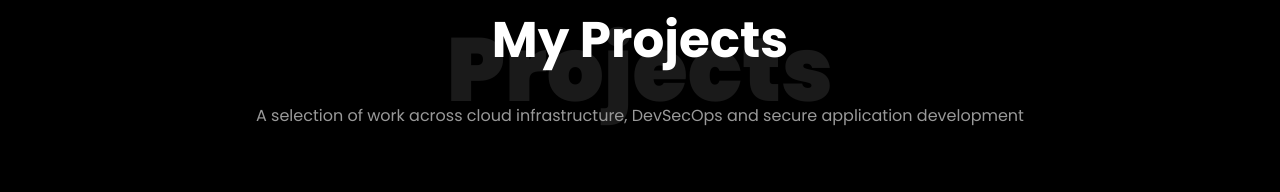
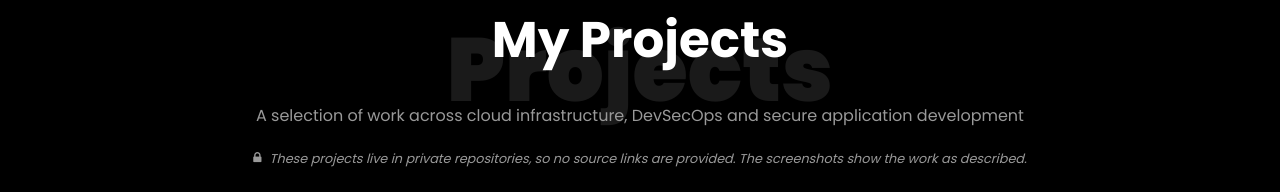
Before and after one commit to sambasten/cdk-my-portfolio-site, a website: page mysite/index.html in a window 1280 px wide. Shown: the part 4222-4414 px from the top of the page. Drawn offline with Linux system fonts and the light colour scheme; files whose address does not match are found by name.

Commit message:
content updates

```diff
--- a/mysite/index.html
+++ b/mysite/index.html
@@ -329,6 +329,7 @@
           	<h1 class="big big-2">Projects</h1>
             <h2 class="mb-4">My Projects</h2>
             <p>A selection of work across cloud infrastructure, DevSecOps and secure application development</p>
+            <p class="small font-italic mb-0"><span class="icon-lock mr-2"></span>These projects live in private repositories, so no source links are provided. The screenshots show the work as described.</p>
           </div>
         </div>
     		<div class="row">
```
Also changed, not shown: mysite/images/project-4.png.
